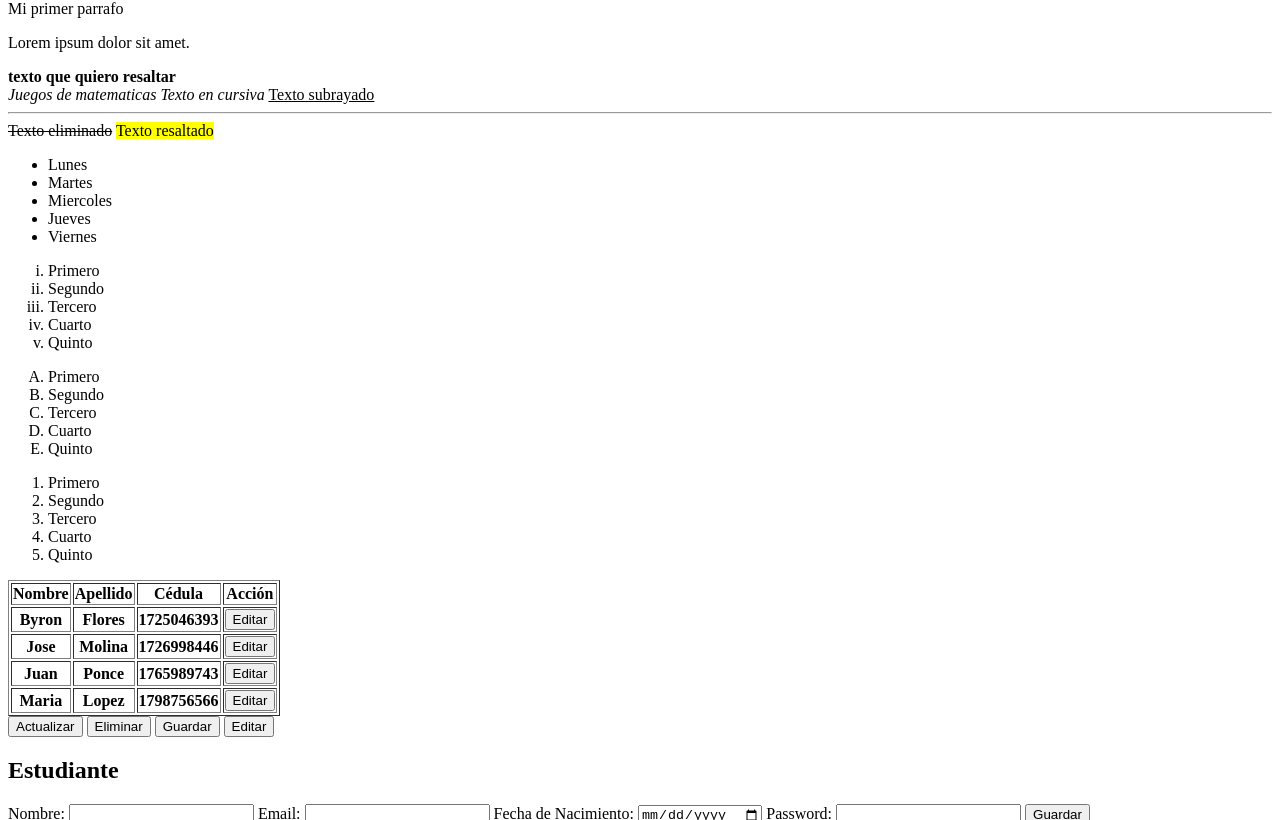
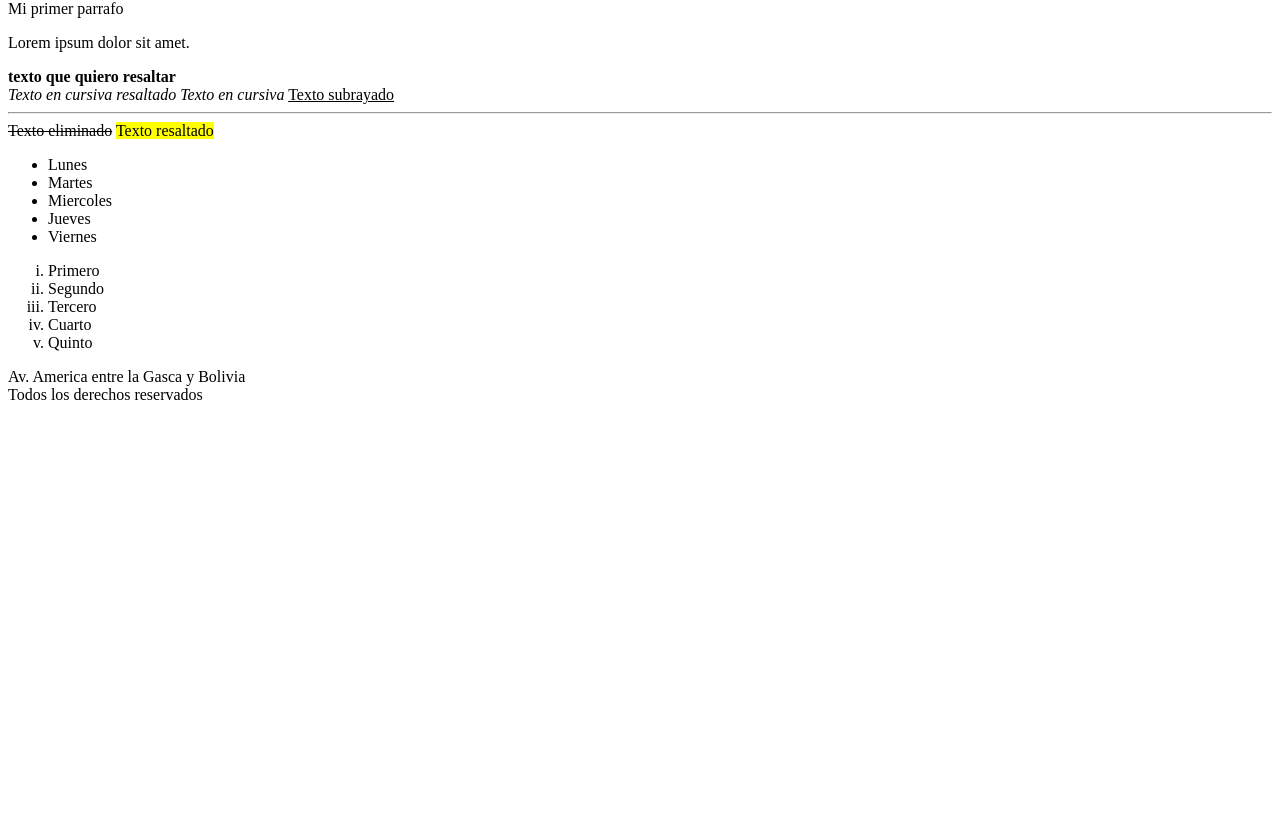
Before and after one commit to Michael-Barrionuevo/pw_u1_fundamentos_mb, a plain HTML site: page pw_u1_fundamentos_mb/index.html in a window 1280 px wide. Shown: the part 201-1021 px from the top of the page. After the commit the page ends 800 px from the top, so only its background shows below. Drawn offline with Linux system fonts and the light colour scheme.

Commit message:
Taller 1

```diff
--- a/pw_u1_fundamentos_mb/index.html
+++ b/pw_u1_fundamentos_mb/index.html
@@ -10,10 +10,11 @@
 <body>
     <header>
         <h1>Universidad Central del Ecuador</h1>
-        <h5>Carrera de Computacion</h5>
+        <h5>Carrera de Computación</h5>
     </header>
     <nav></nav>
     <section>
+
         <!--Cabeceras de secciones-->
         <h3>Mi primera página web</h3>
         <h4>Estudiante</h4>
@@ -25,7 +26,7 @@
         <!--Textos-->
         <strong>texto que quiero resaltar</strong>
         <br>
-        <em>Juegos de matematicas</em>
+        <em>Texto en cursiva resaltado</em>
         <i>Texto en cursiva</i>
         <u>Texto subrayado</u>
         <hr>
@@ -49,100 +50,17 @@
             <li>Quinto</li>
         </ol>
 
-        <ol type="A">
-            <li>Primero</li>
-            <li>Segundo</li>
-            <li>Tercero</li>
-            <li>Cuarto</li>
-            <li>Quinto</li>
-        </ol>
-
-        <ol type="1">
-            <li>Primero</li>
-            <li>Segundo</li>
-            <li>Tercero</li>
-            <li>Cuarto</li>
-            <li>Quinto</li>
-        </ol>
-
         <!--Tablas-->
-        <table border="1">
-            <thead>
-                <tr>
-                    <th>Nombre</th>
-                    <th>Apellido</th>
-                    <th>Cédula</th>
-                    <th>Acción</th>
-                </tr>
-            </thead>
-            <tbody>
-                <tr>
-                    <th>Byron</th>
-                    <th>Flores</th>
-                    <th>1725046393</th>
-                    <th><button>Editar</button></th>
-                </tr>
-                <tr>
-                    <th>Jose</th>
-                    <th>Molina</th>
-                    <th>1726998446</th>
-                    <th><button>Editar</button></th>
-                </tr>
-                <tr>
-                    <th>Juan</th>
-                    <th>Ponce</th>
-                    <th>1765989743</th>
-                    <th><button>Editar</button></th>
-                </tr>
-                <tr>
-                    <th>Maria</th>
-                    <th>Lopez</th>
-                    <th>1798756566</th>
-                    <th><button>Editar</button></th>
-                </tr>
-
-            </tbody>
-        </table>
-
-        <!--Contenedores HTML-->
-        <div>
-            <button>Actualizar</button>
-            <button>Eliminar</button>
-            <button>Guardar</button>
-            <button>Editar</button>
-
-        </div>
-        <!--header, body, nav, section-->
-
-        <!--Formularios-->
-        <form action="https://www.google.com">
-            <h1>Estudiante</h1>
-            <label for="id_nombre">Nombre:</label>
-            <input id="id_nombre" type="text">
-            <label for="id_email">Email:</label>
-            <input id="id_email" type="email">
-            <label for="id_fecha_nacimiento">Fecha de Nacimiento:</label>
-            <input id="id_fecha_nacimiento" type="date">
-            <label for="id_password">Password:</label>
-            <input id="id_password" type="password">
-            <button>Guardar</button>
-        </form>
-
-        <!--Multimedia-->
-        <img src="https://upload.wikimedia.org/wikipedia/commons/thumb/a/a7/React-icon.svg/800px-React-icon.svg.png"
-            alt="No se pudo presentar la imagen" width="300" height="200">
-        <img src="./img/aucas.jpg" alt="No se pudo presentar la imagen" width="300" height="200">
-        <video controls>
-            <source src="https://www.w3schools.com/html/mov_bbb.mp4" type="video/mp4">
-        </video>
 
 
     </section>
+
     <aside></aside>
     <footer> Av. America entre la Gasca y Bolivia
         <br>
         Todos los derechos reservados
     </footer>
+
 </body>
 
 </html>
```
